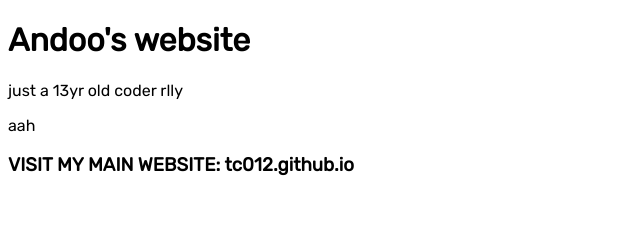
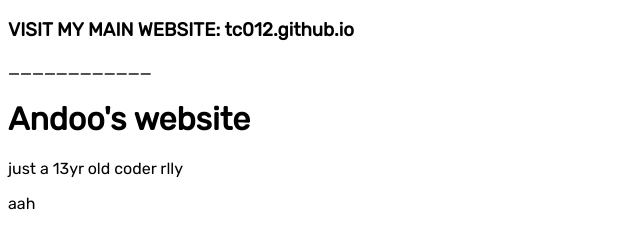
Before and after one commit to tc012/RandomKinda, a plain HTML site: page index.html in a window 1280 px wide. Shown: the whole page, without its empty margins (0-640 px from the left). Drawn offline with Linux system fonts and the light colour scheme.

Commit message:
Update index.html

```diff
--- a/index.html
+++ b/index.html
@@ -12,9 +12,8 @@ body {
   font-family: "Rubik", sans-serif;
 }
 </style>
-
+  <h3> VISIT MY MAIN WEBSITE: tc012.github.io </h3>
+    <p> ____________</p>
     <h1> Andoo's website </h1>
 <p> just a 13yr old coder rlly </p>
     <p> aah </p>
-
-  <h3> VISIT MY MAIN WEBSITE: tc012.github.io </h3>
```
